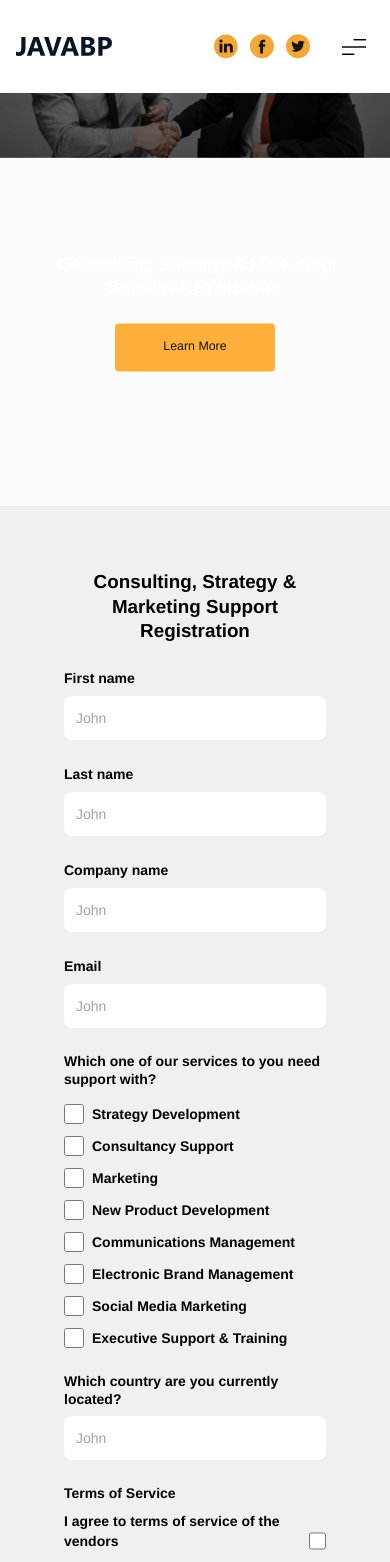
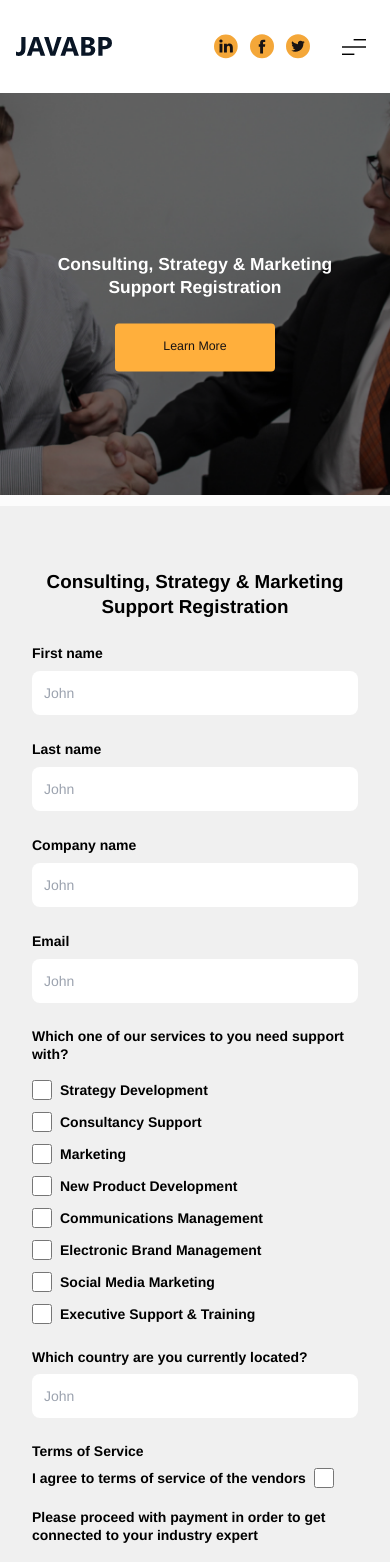
Before and after one commit to asadalicode/javabp, a React (Create React App) app: page /payments in a window 390 px wide. Shown: the top 1562 px of the page. Built offline with nearby package versions, Linux system fonts and the light colour scheme.

Commit message:
mbl bg's and styles fixes

```diff
--- a/src/pages/payments.tsx
+++ b/src/pages/payments.tsx
@@ -1,6 +1,7 @@
 import BackroundImage from "../utils/backgroundImage";
 import TopBg from "../assets/capital/HeroBanner.svg";
-import TopMobileBg from "../assets/capital/HeroBanner.svg";
+import TopMobileBg from "../assets/marketing/HeroBanner_mbl.png";
+
 
 
 import IsMobile from "../utils/detectDevice";
@@ -55,7 +56,7 @@ const Payment = () => {
             </BackroundImage>
 
 
-            <section className="px-16  bg-gray">
+            <section className="px-16 sm:px-8 bg-gray">
                 <h2 className="font-bold pt-16 text-center pb-6">Consulting, Strategy & Marketing Support Registration
                 </h2>
 
```
